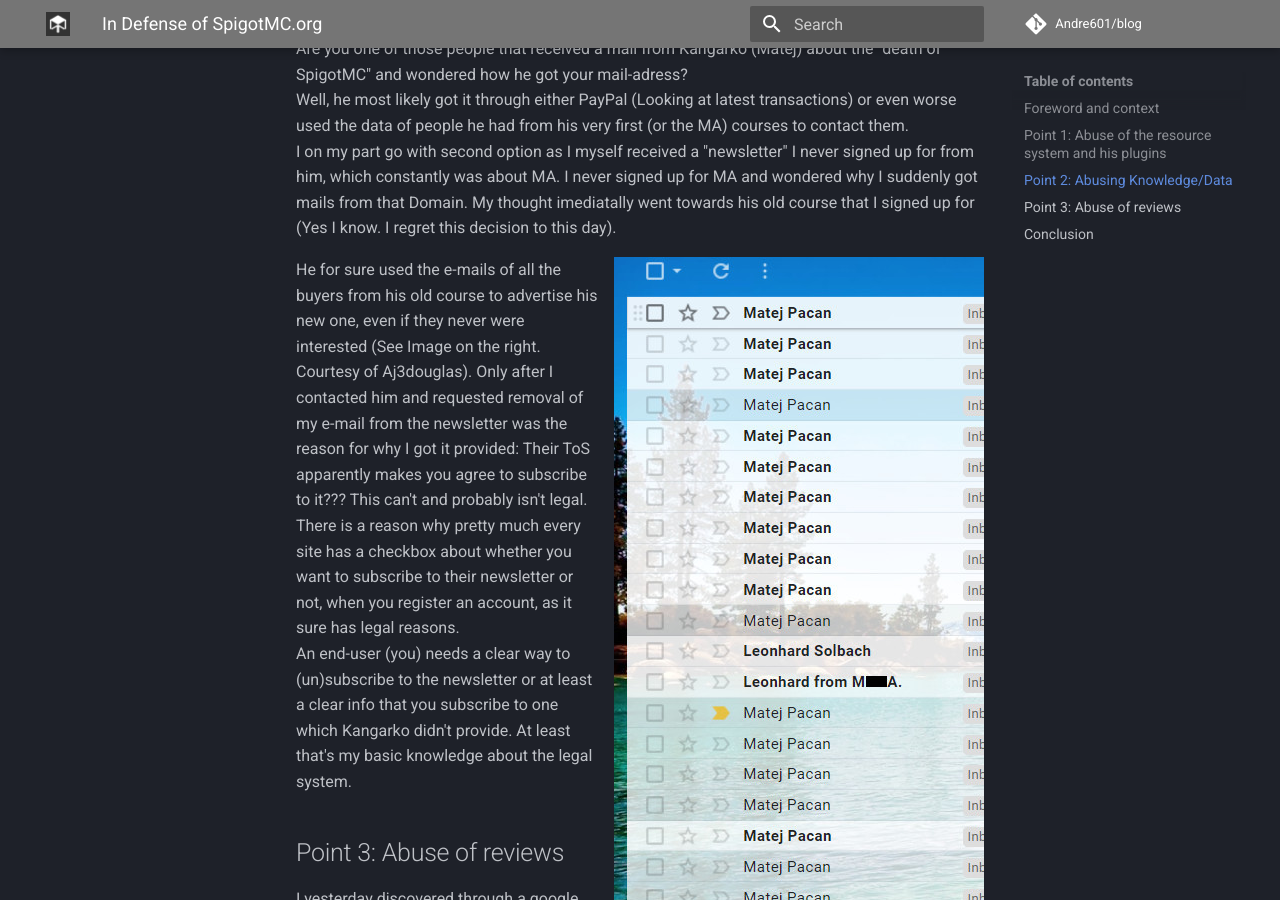
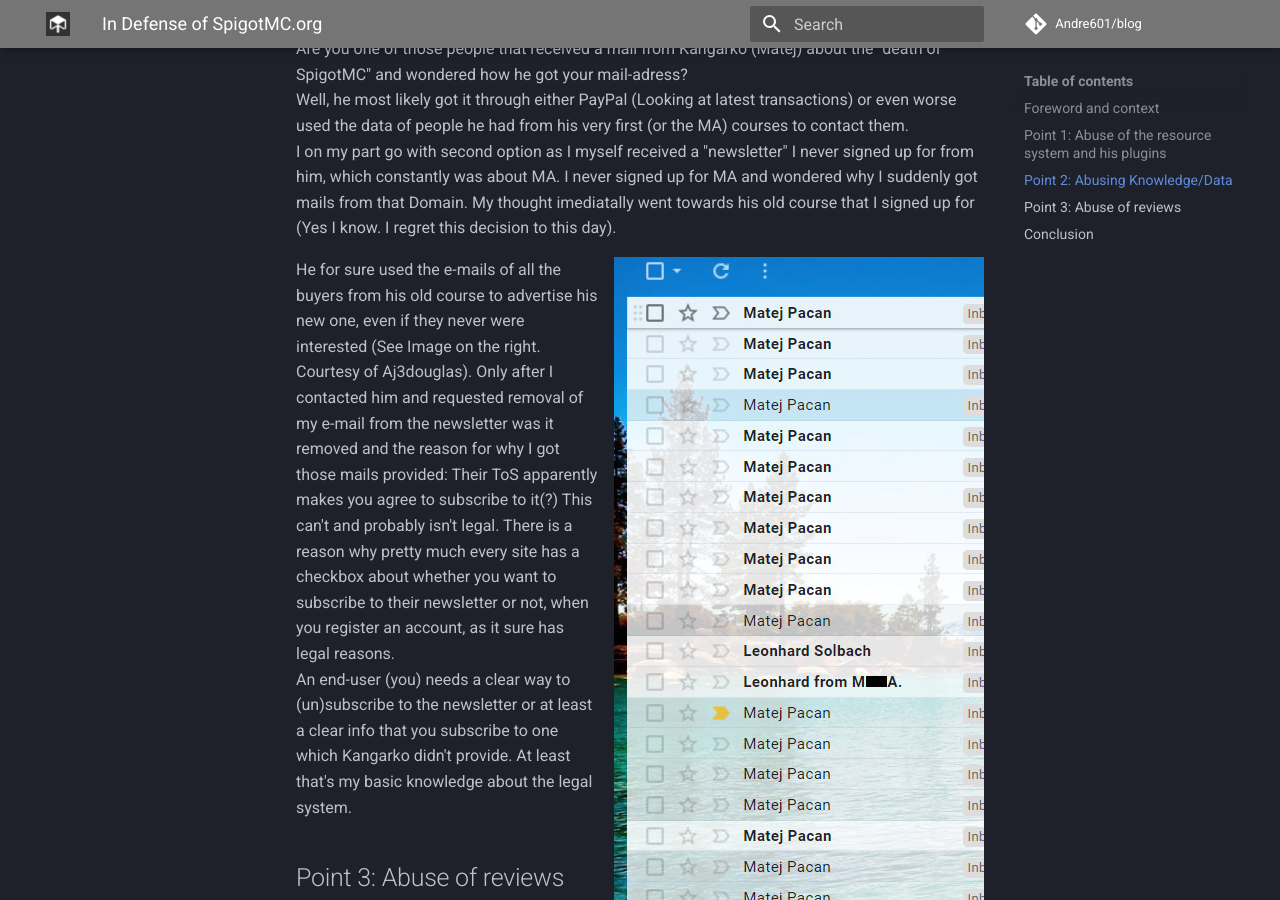
Before and after one commit to Andre601/blog, an MkDocs documentation site: the page built from docs/posts/in-defense-of-spigotmc.md, in a window 1280 px wide and 900 px high, scrolled down 1599 px. Built offline with MkDocs 1.6.1 and Material for MkDocs 9.7.7, drawn with Linux system fonts in a browser that asks for light colours; comment, search, counter and statistics services are not loaded.

Commit message:
Update in-defense-of-spigotmc.md

```diff
--- a/docs/posts/in-defense-of-spigotmc.md
+++ b/docs/posts/in-defense-of-spigotmc.md
@@ -48,7 +48,7 @@
 
 ![exhibit a](/blog/assets/img/posts/in-defense-of-spigotmc/exhibit-a.jpg){: align=right }
 
-He for sure used the e-mails of all the buyers from his old course to advertise his new one, even if they never were interested (See Image on the right. Courtesy of Aj3douglas). Only after I contacted him and requested removal of my e-mail from the newsletter was the reason for why I got it provided: Their ToS apparently makes you agree to subscribe to it??? This can't and probably isn't legal. There is a reason why pretty much every site has a checkbox about whether you want to subscribe to their newsletter or not, when you register an account, as it sure has legal reasons.
+He for sure used the e-mails of all the buyers from his old course to advertise his new one, even if they never were interested (See Image on the right. Courtesy of Aj3douglas). Only after I contacted him and requested removal of my e-mail from the newsletter was it removed and the reason for why I got those mails provided: Their ToS apparently makes you agree to subscribe to it(?) This can't and probably isn't legal. There is a reason why pretty much every site has a checkbox about whether you want to subscribe to their newsletter or not, when you register an account, as it sure has legal reasons.
 An end-user (you) needs a clear way to (un)subscribe to the newsletter or at least a clear info that you subscribe to one which Kangarko didn't provide. At least that's my basic knowledge about the legal system.
 
 ## Point 3: Abuse of reviews
```
